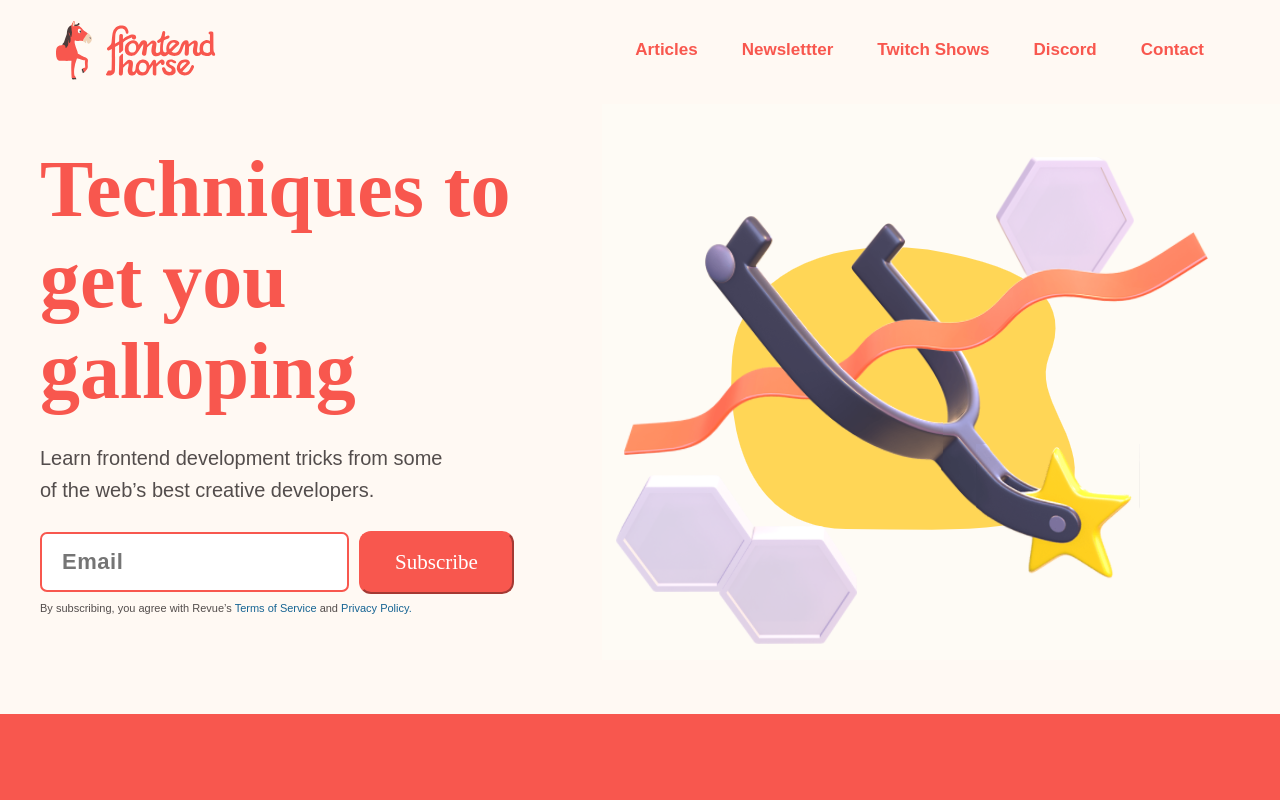
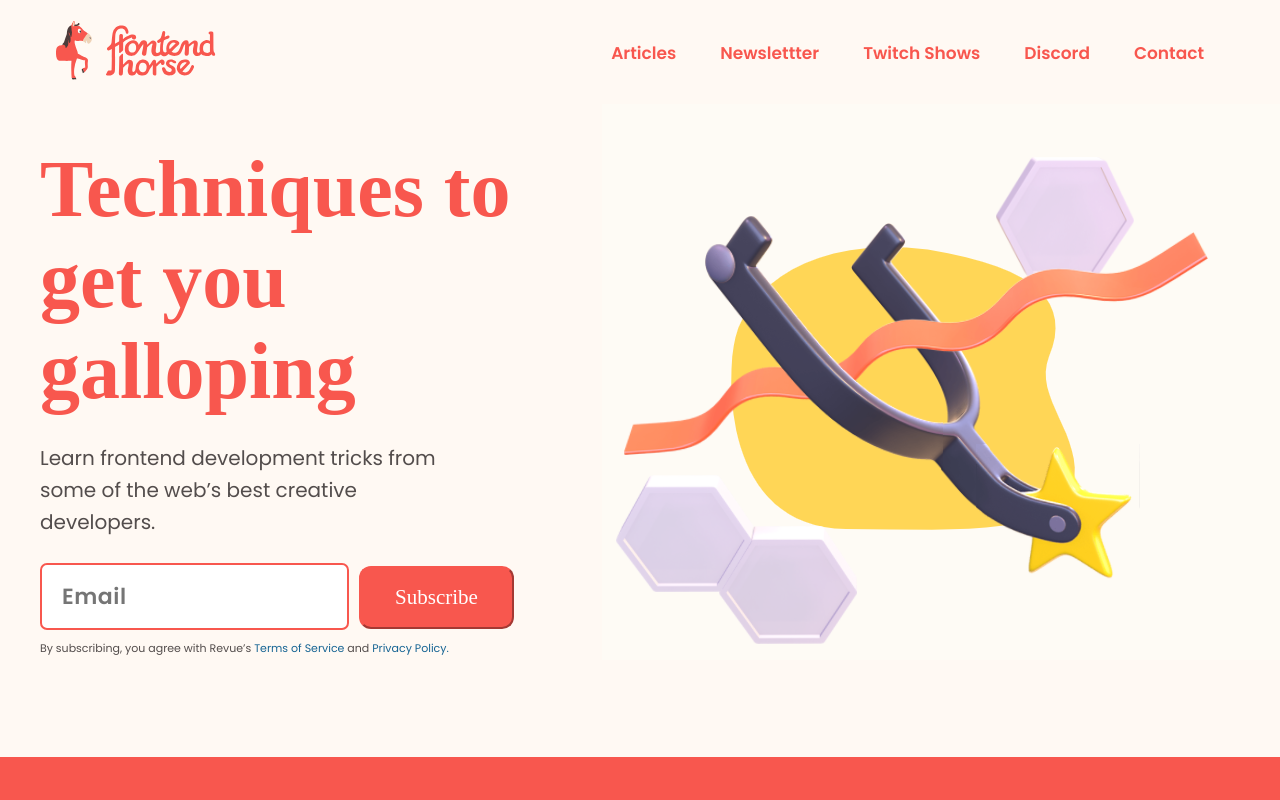
Before and after one commit to rutabaimran012/frontend, a plain HTML site: page index.html in a window 1280 px wide. Shown: the top 800 px of the page. Drawn offline with Linux system fonts and the light colour scheme; files whose address does not match are found by name.

Commit message:
update google fonts link

```diff
--- a/index.html
+++ b/index.html
@@ -6,6 +6,7 @@
     <meta http-equiv="X-UA-Compatible" content="IE=edge">
     <meta name="viewport" content="width=<device-width>, initial-scale=1.0">
     <title>Frontend Horse</title>
+    <link href="https://fonts.googleapis.com/css2?family=Poppins:wght@100;200;300;400;500;600;700;800;900&display=swap" rel="stylesheet">
     <link rel="stylesheet" href="assets/css/style.css">
 </head>
 
```
